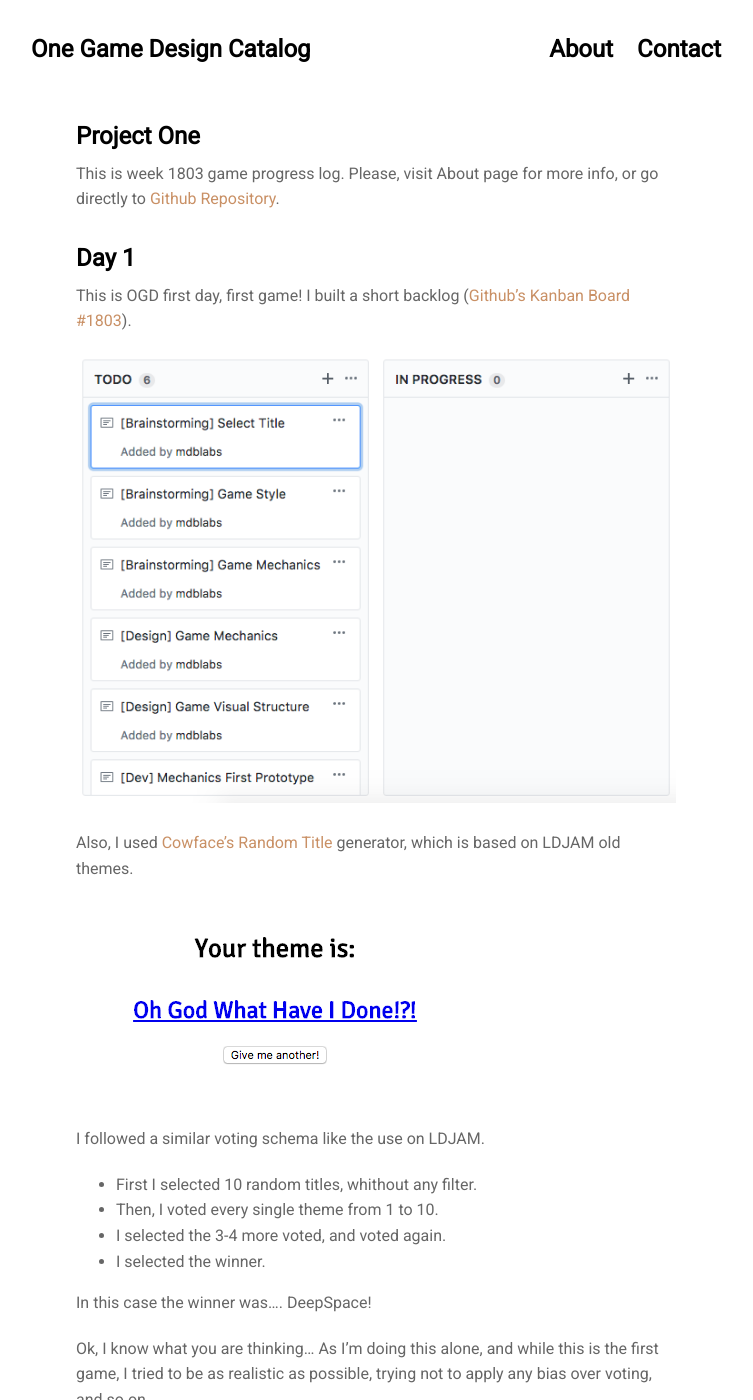
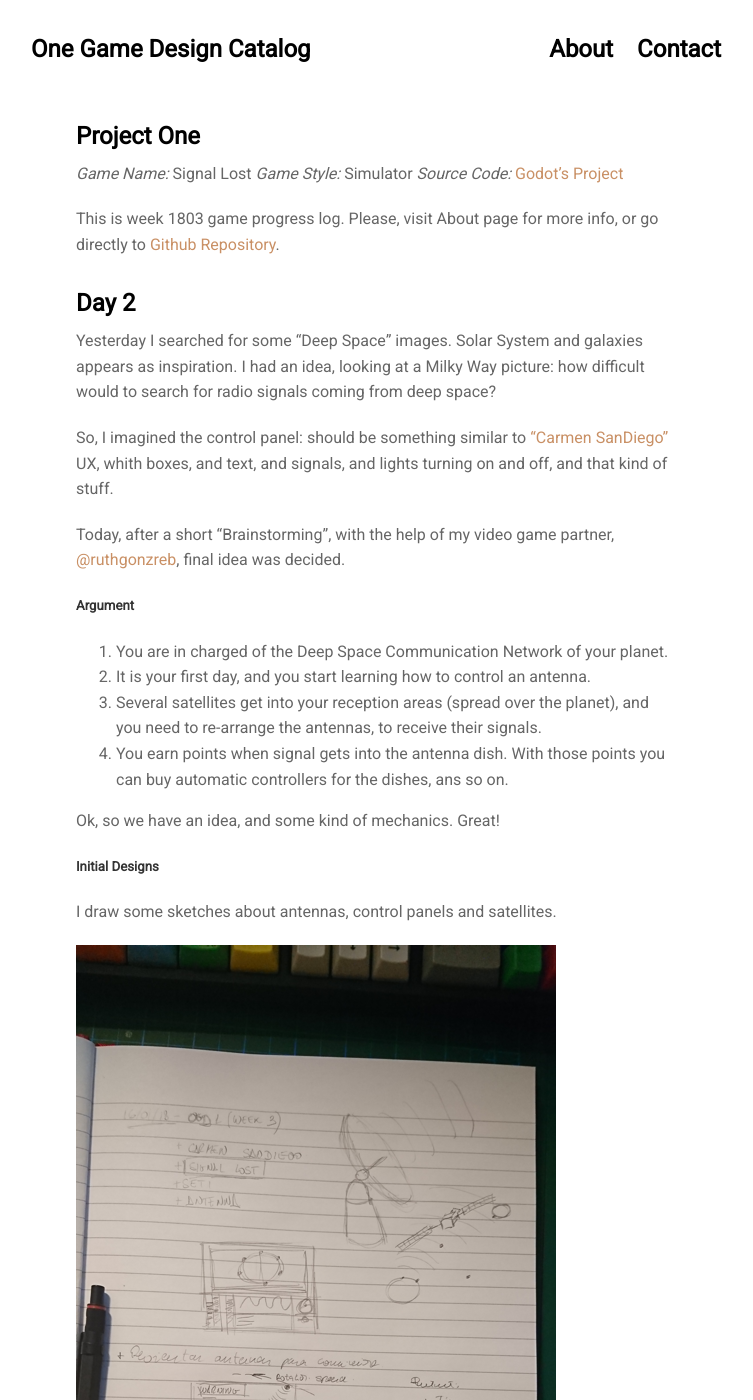
Before and after one commit to mdblabs/onegamedesign, a Jekyll site: the page built from docs/projects/proj-1.md, in a window 1280 px wide and 1400 px high. Shown: the whole window, without its empty margins (264-1017 px from the left). Built offline with Jekyll 4.4.1, drawn with Linux system fonts in a browser that asks for light colours; nearby versions of some CDN libraries; some of the changed text lies outside the part shown.

Commit message:
1st project - day 2

```diff
--- a/docs/projects/proj-1.md
+++ b/docs/projects/proj-1.md
@@ -3,7 +3,47 @@ layout: post
 title: 'Project One'
 ---
 
+*Game Name:*  Signal Lost
+*Game Style:* Simulator
+*Source Code:* [Godot's Project](https://github.com/mdblabs/onegamedesign/tree/master/games/18/1803)
+
 This is week 1803 game progress log. Please, visit About page for more info, or go directly to [Github Repository](https://github.com/mdblabs/onegamedesign).
+
+#### Day 2
+
+Yesterday I searched for some "Deep Space" images. Solar System and galaxies appears as inspiration. I had an idea, looking at a Milky Way picture: how difficult would to search for radio signals coming from deep space?
+
+So, I imagined the control panel: should be something similar to ["Carmen SanDiego"](https://www.youtube.com/watch?v=9uGewysTKZY) UX, whith boxes, and text, and signals, and lights turning on and off, and that kind of stuff.
+
+Today, after a short "Brainstorming", with the help of my video game partner, [@ruthgonzreb](https://twitter.com/ruthgonzreb), final idea was decided.
+
+##### Argument
+
+1. You are in charged of the Deep Space Communication Network of your planet.
+2. It is your first day, and you start learning how to control an antenna.
+3. Several satellites get into your reception areas (spread over the planet), and you need to re-arrange the antennas, to receive their signals.
+4. You earn points when signal gets into the antenna dish. With those points you can buy automatic controllers for the dishes, ans so on.
+
+Ok, so we have an idea, and some kind of mechanics. Great!
+
+##### Initial Designs
+
+I draw some sketches about antennas, control panels and satellites.
+
+![Sketch]({{"/assets/img/projects/proj-1/1803-4.png"|absolute_url}})
+
+##### Main Mechanics
+
+Main mechanics is already defined: Re-arrange an antenna dish in one axis, while receiving signals.
+
+This way, two main tasks are defined:
+
+1. Control an antenna-like object, in 2D, and in 1 axis.
+2. Generate random signals around the globe.
+
+Also, I have created Godot's project structure.
+
+End of second day!
 
 #### Day 1
 
```
Also changed, not shown: games/18/1803/godot/engine.cfg (added, +20 -0 lines), docs/assets/img/projects/proj-1/1803-4.png (added), games/18/1803/godot/icon.png (added), games/18/1803/imgs/1803-1.png (deleted), games/18/1803/imgs/1803-2.png (deleted), games/18/1803/imgs/1803-3.png (deleted), 1 other file.
